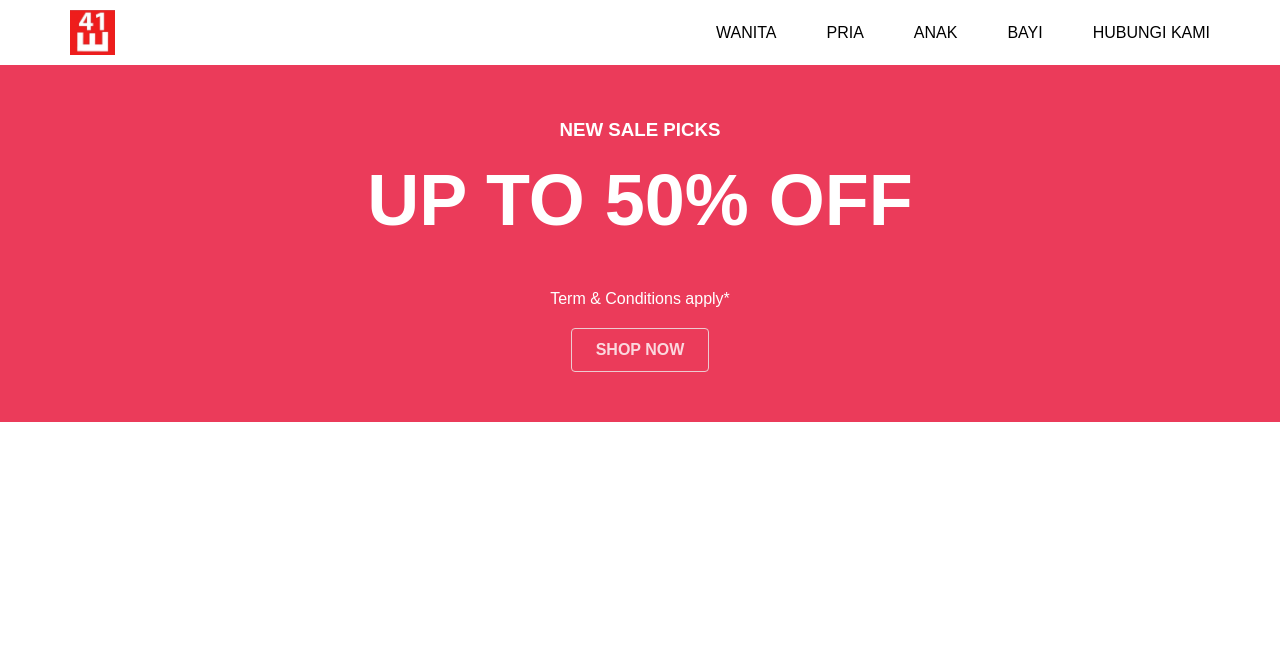
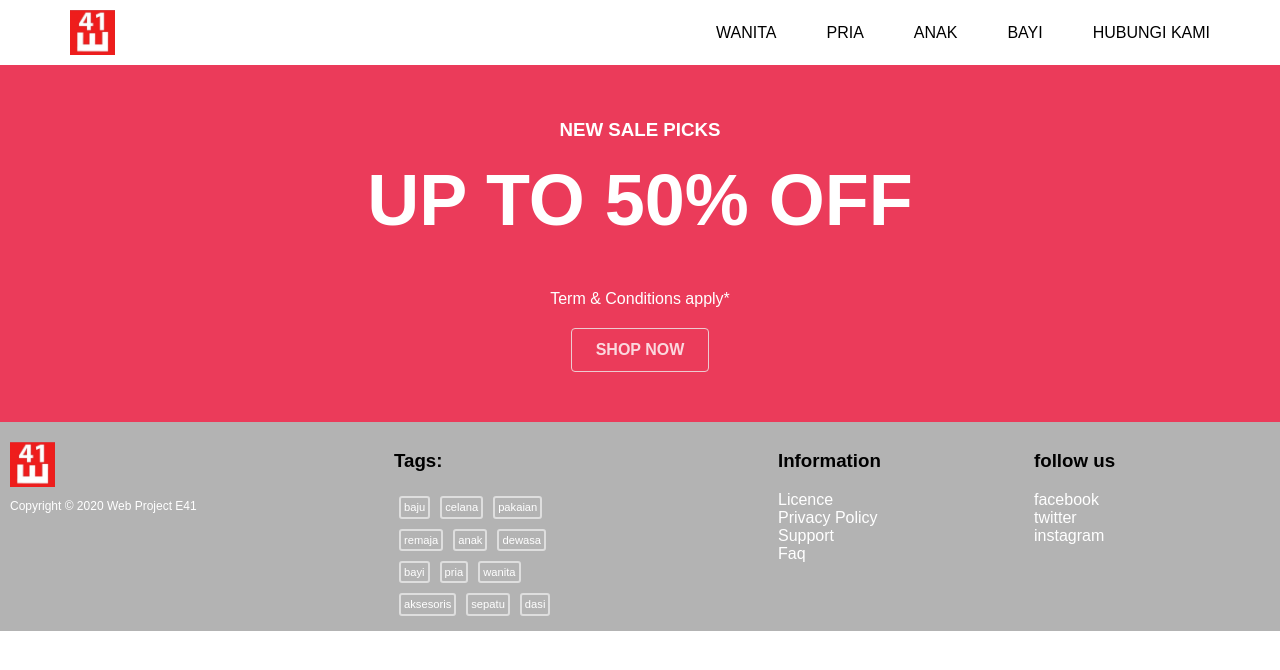
Before and after one commit to kelvinhidayats/progate.github.io, a plain HTML site: page index.html in a window 1280 px wide. Drawn offline with Linux system fonts and the light colour scheme.

Commit message:
footer
add footer

```diff
--- a/index.html
+++ b/index.html
@@ -37,6 +37,54 @@
       <a href="#" class="btn btn-shop">SHOP NOW</a>
     </div>
   </div>
+  <footer>
+    <div class="flex-column">
+       <div class="flex-row row1">
+           <img src="logo.jpg" class="logo">
+          <p>Copyright &#169; 2020 Web Project E41 </p>
+       </div>
+       <div class="flex-row row2">
+        <h3>Tags:</h3>
+            <div class="flex-column2">
+                   <div class="box"><a href="#">baju</a></div>
+                   <div class="box"><a href="#">celana</a></div>
+                   <div class="box"><a href="#">pakaian</a></div>
+               </div>
+               <div class="flex-column2">
+                   <div class="box"><a href="#">remaja</a></div>
+                   <div class="box"><a href="#">anak</a></div>
+                   <div class="box"><a href="#">dewasa</a></div>
+               </div>
+               <div class="flex-column2">
+                   <div class="box"><a href="#">bayi</a></div>
+                   <div class="box"><a href="#">pria</a></div>
+                   <div class="box"><a href="#">wanita</a></div>
+               </div>
+               <div class="flex-column2">
+                   <div class="box"><a href="#">aksesoris</a></div>
+                   <div class="box"><a href="#">sepatu</a></div>
+                   <div class="box"><a href="#">dasi</a></div>
+               </div>
+       </div>
+     <div class="flex-row row3">
+            <h3>Information</h3>
+             <div class="follow">
+            <a href="#">Licence</a>
+            <a href="#">Privacy Policy</a>
+            <a href="#">Support</a>
+            <a href="#">Faq</a>
+        </div>
+       </div>
+       <div class="flex-row row4">
+        <h3>follow us</h3>
+         <div class="follow">
+            <a href="#">facebook</a>
+            <a href="#">twitter</a>
+            <a href="#">instagram</a>
+          </div>
 
+    </div>
+    </div>
+    </footer>
 </body>
 </html>
--- a/responsive.css
+++ b/responsive.css
@@ -21,4 +21,24 @@
         font-weight: bold;
         margin-top: 5px;
     }
+    .flex-column{
+        flex-direction: column;
+    }
+
+    .row1 img,p{
+    display: block;
+    margin-right: auto;
+    margin-left: auto;
+    }
+     .row3, .row4{
+    text-align: center;
+    }
+    .follow a{
+        font-size: 10px;
+      display: inline;
+      margin-right: 5px;
+    }
+    .row3, .row4 h3{
+        font-size: 12px;
+    }
 }
--- a/stylesheet.css
+++ b/stylesheet.css
@@ -111,3 +111,59 @@ header {
   border: 1.5px solid #eee;
   font-weight: bold;
 }
+/* --------------footer---------------- */
+footer{
+  background-color: #b3b3b3;
+  margin: 0 auto;
+}
+.follow a{
+  display: block;
+}
+.flex-column {
+  display: flex;
+  flex-direction: row;
+  /* border: 1px solid #fedede; */
+
+}
+.flex-column p{
+  font-size: 12px;
+  color: white;
+}
+.flex-column a {
+  text-decoration: none;
+  color: white;
+}
+.flex-row {
+  display: flex;
+  flex-direction: column;
+  padding: 10px;
+  /* border: 1px solid #fedede; */
+}
+.row1{
+  flex-basis: 30%;
+
+}
+.row2{
+  flex-basis: 30%;
+
+}
+.row3, .row4{
+  flex-basis: 20%;
+}
+
+
+.flex-column2 {
+  display: flex;
+  flex-direction: row;
+  /* border: 1px solid #fedede; */
+}
+
+.box {
+  height: 2em;
+  margin: 5px;
+  padding: 3px;
+  border: 2px solid #dedede;
+  border-radius: 3px;
+  overflow: hidden;
+  font-size: 0.7em;
+    }
```
